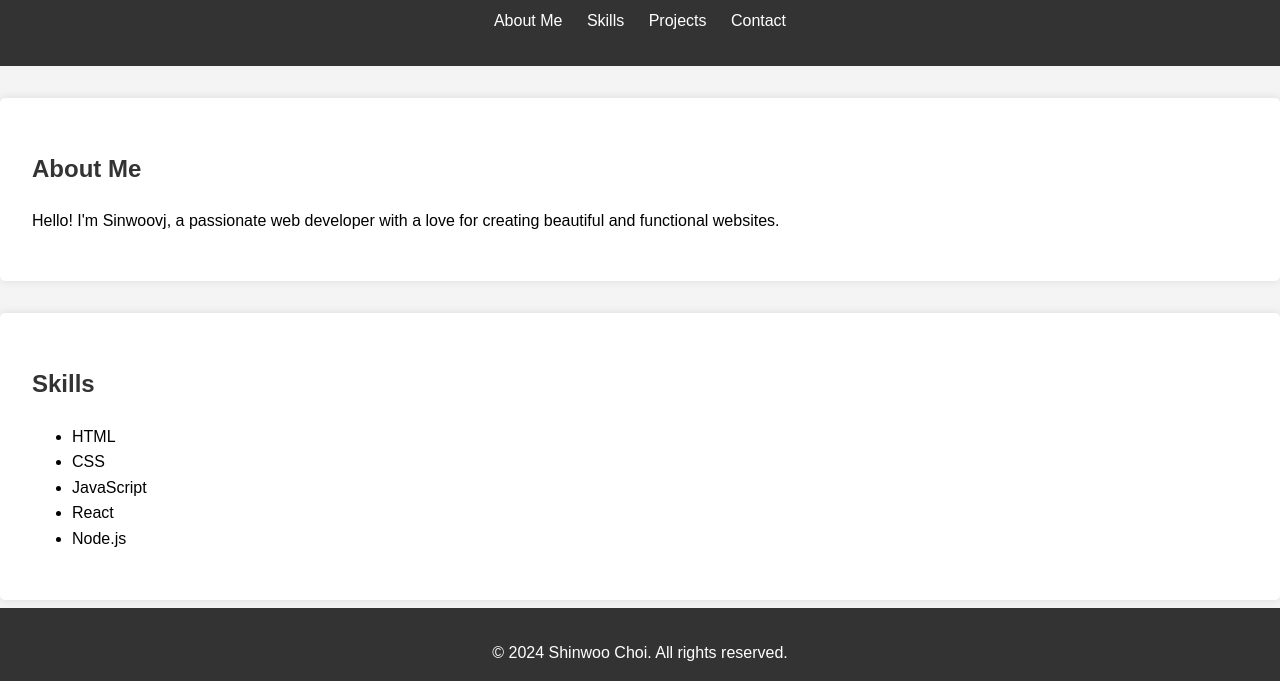
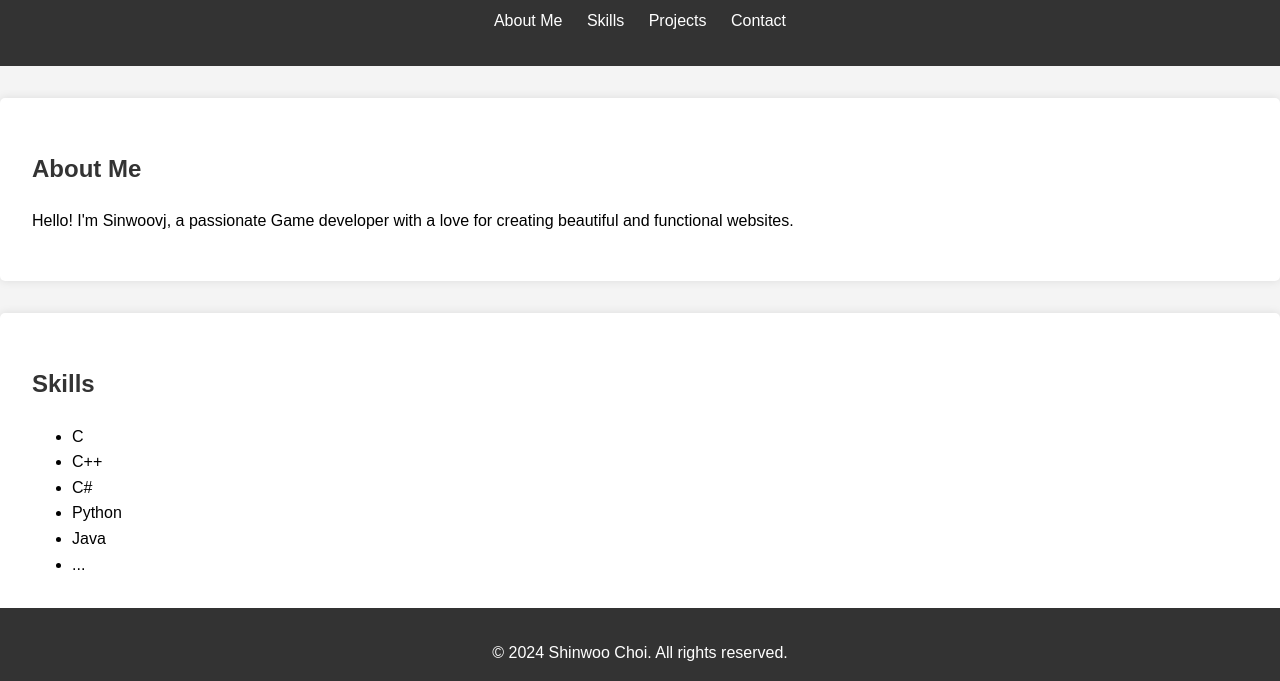
Before and after one commit to sinwoovj/sinwoovj.github.io, a plain HTML site: page index.html in a window 1280 px wide. Shown: the part 102-783 px from the top of the page. Drawn offline with Linux system fonts and the light colour scheme.

Commit message:
Update index.html

```diff
--- a/index.html
+++ b/index.html
@@ -21,17 +21,18 @@
 
     <section id="about">
         <h2>About Me</h2>
-        <p>Hello! I'm Sinwoovj, a passionate web developer with a love for creating beautiful and functional websites.</p>
+        <p>Hello! I'm Sinwoovj, a passionate Game developer with a love for creating beautiful and functional websites.</p>
     </section>
 
     <section id="skills">
         <h2>Skills</h2>
         <ul>
-            <li>HTML</li>
-            <li>CSS</li>
-            <li>JavaScript</li>
-            <li>React</li>
-            <li>Node.js</li>
+            <li>C</li>
+            <li>C++</li>
+            <li>C#</li>
+            <li>Python</li>
+            <li>Java</li>
+            <li>...</li>
         </ul>
     </section>
 
```
